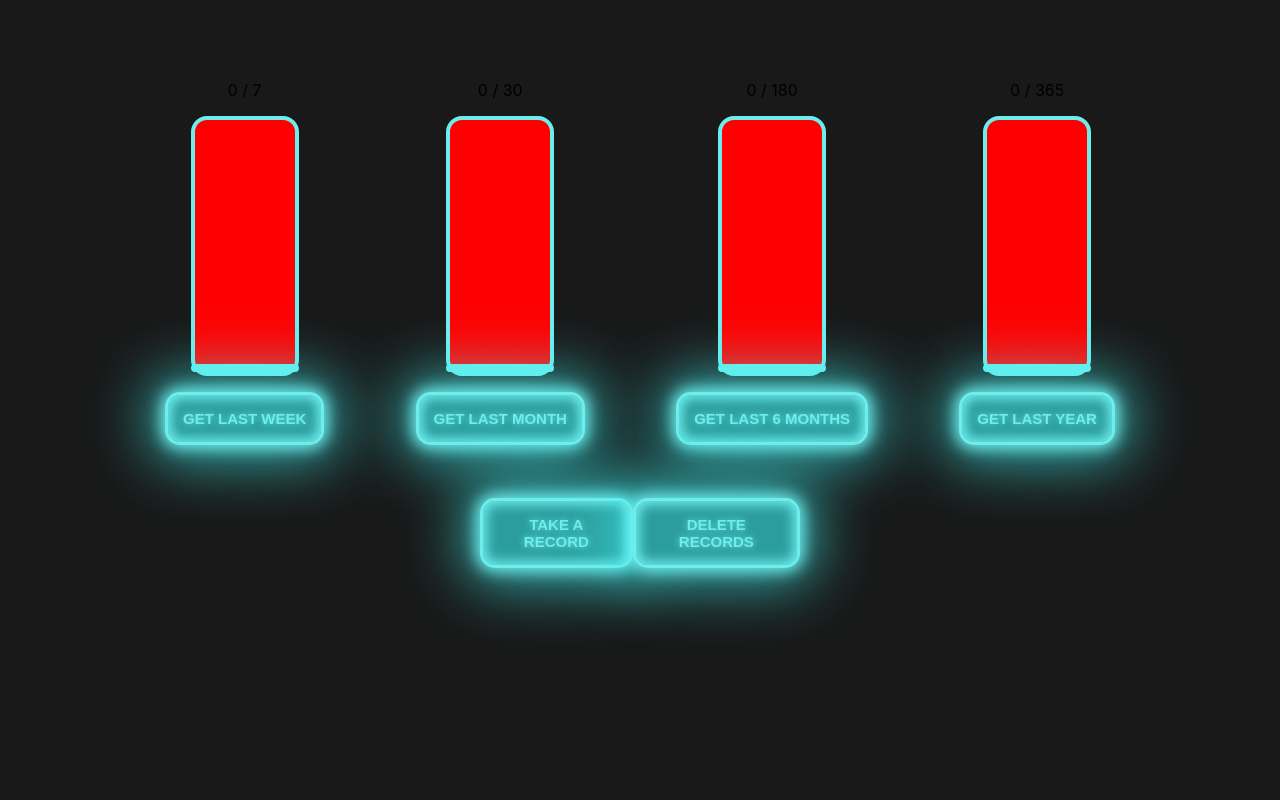
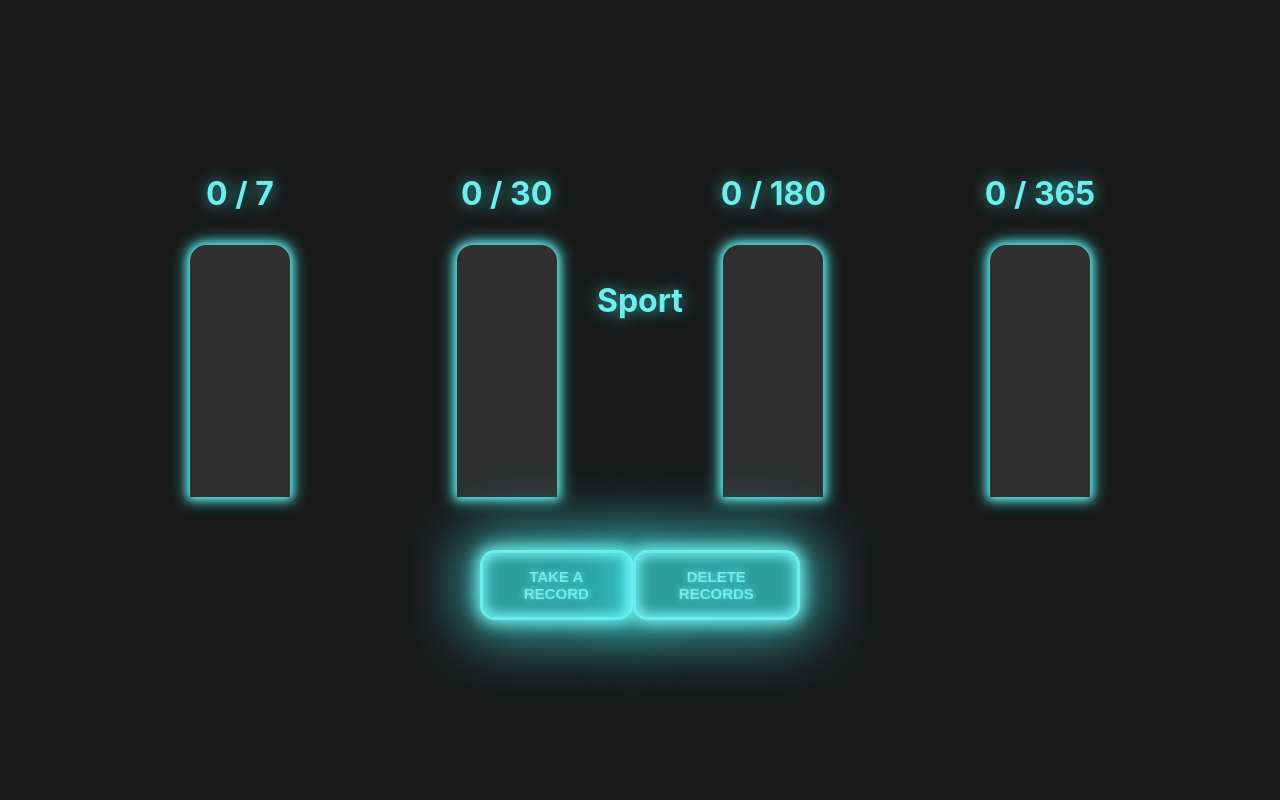
Before and after one commit to damianSebastian/statistik, a React (Create React App) app: page / in a window 1280 px wide. Shown: the top 800 px of the page. Built offline with nearby package versions, Linux system fonts and the light colour scheme.

Commit message:
Auto update

```diff
--- a/src/App.css
+++ b/src/App.css
@@ -3,6 +3,7 @@
   --button-main:rgb(110, 237,237);
   --button-shadow:rgba(65, 243, 243, 0.7);
   --button-second-color:rgb(44,157,157);
+  --fullLift:rgb(48, 48, 48);
 }
 .app {
   display: flex;
@@ -23,18 +24,24 @@
 .lift {
   width: 100px;
   background-color: var(--button-second-color);
-  border: 0.25em solid var(--button-main);
-  border-radius: 1em;
+
+  border-radius: 1rem;
+  border-bottom-left-radius: 0;
+  border-bottom-right-radius: 0;
+
 }
 .fullLift {
     width: 100px;
-    background-color: red;
-    border: 0.25em solid var(--button-main);
+    background-color: var(--fullLift);
     border-radius: 1em;
+    border-bottom-left-radius: 0;
+    border-bottom-right-radius: 0;
     display: flex;
     flex-direction: column-reverse;
     justify-content: flex-start;
     align-items: center;
+    box-shadow: 0 0 0.5em 0.1em var(--button-main),
+      0 0 1em 0.25em var(--button-shadow);
 
 }
 .button {
@@ -98,3 +105,10 @@
   top: 50px;
 
 }
+.statusText {
+  font-size: 2rem;
+  color: var(--button-main);
+  font-weight: bold;
+  text-shadow: 0 0 0.5em var(--button-shadow);
+  text-transform: capitalize;
+}
--- a/src/App.jsx
+++ b/src/App.jsx
@@ -5,7 +5,8 @@ function App() {
 
   return (
     <div className="app">
-      <ShowBar identifier='Sport'/>
+      <ShowBar identifier={'Sport'}/>
+      <ShowBar identifier={"Dance"}/>
 
     </div>
   )
--- a/src/components/Lister.jsx
+++ b/src/components/Lister.jsx
@@ -1,6 +1,4 @@
 import React from "react";
-
-import Button from "./Button";
 
 export default function Lister(probs) {
     const fullLevel = 252;
@@ -8,15 +6,12 @@ export default function Lister(probs) {
 
     return(
         <div className="lister">
-            <p>{probs.level} / {probs.maxLevel}</p>
+            <p className="statusText">{probs.level} / {probs.maxLevel}</p>
             <div className="fullLift" style={{height: fullLevel}}>
                 <div style={{height:curentLevel}} className="lift">
 
                 </div>
             </div>
-
-            <Button description={probs.buttDescription}
-            function={probs.function}/>
         </div>
     )
 }
--- a/src/components/ShowBar.jsx
+++ b/src/components/ShowBar.jsx
@@ -22,12 +22,14 @@ function ShowBar({identifier}) {
 
     useEffect(()=> {
       loadData();
+      updateLifts();
     },[])
 
     function loadData() {
       if(JSON.parse(localStorage.getItem(identifier)) !== null) {
         records = JSON.parse(localStorage.getItem(identifier));
         setId(JSON.parse(localStorage.getItem('id'+identifier)));
+
         console.log('apelare din useEffect ' + identifier);
         resetDates();
       }
@@ -44,22 +46,29 @@ function ShowBar({identifier}) {
         id:id,
         record: new Date(),
       })
+      updateLifts();
       setId(id+1);
       saveData();
     }
 
     function saveData() {
       localStorage.setItem(identifier,JSON.stringify(records));
-      localStorage.setItem('id'+identifier,id);
+      localStorage.setItem('id'+identifier,id+1);
     }
     function get() {
       console.log(records);
     }
-
     function deletRecords() {
       localStorage.clear();
       records = [];
       setId(0);
+      updateLifts();
+    }
+    function updateLifts() {
+      lastPeriod(7,setInWeek);
+      lastPeriod(30,setInMonth);
+      lastPeriod(180, setIn6Months);
+      lastPeriod(365, setInYear);
     }
 
     function lastPeriod(n, setValue) {
@@ -78,23 +87,20 @@ function ShowBar({identifier}) {
 
     return (
       <div id={identifier} className="container">
+        <p className='statusText'>{identifier}</p>
         <div className='listerContainer'>
-          <Lister function={()=> lastPeriod(7,setInWeek)} buttDescription={'Get last week'}
-          level={inWeek} maxLevel={7}/>
-          <Lister function={()=> lastPeriod(30,setInMonth)} buttDescription={'Get last month'}
-          level={inMonth} maxLevel={30}/>
-          <Lister function ={() => lastPeriod(180,setIn6Months)} buttDescription={'Get last 6 months'}
-          level={in6Months} maxLevel={180}/>
-          <Lister function ={() => lastPeriod(360,setInYear)} buttDescription={'Get last year'}
-          level={inYear} maxLevel={365}/>
+          <Lister level={inWeek} maxLevel={7}/>
+          <Lister level={inMonth} maxLevel={30}/>
+          <Lister level={in6Months} maxLevel={180}/>
+          <Lister level={inYear} maxLevel={365}/>
         </div>
         <div className='buttonContainer'>
-          <Button function={()=> inputRecord()} description={'Take a record'}/>
+          <Button function={()=> {
+            inputRecord();
+          get();}}
+          description={'Take a record'}/>
           <Button function={() => deletRecords()} description={'Delete records'}/>
-
-
         </div>
-
       </div>
     );
 }
```
